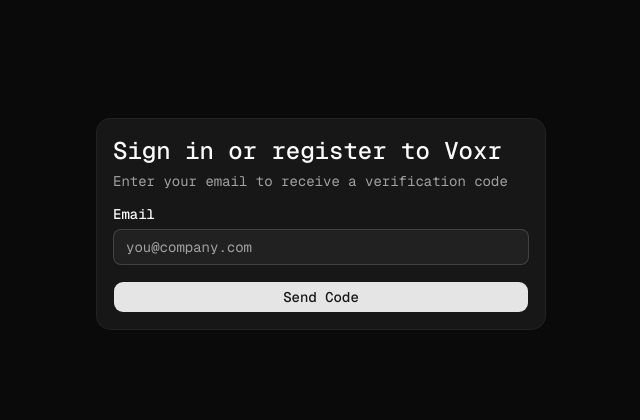
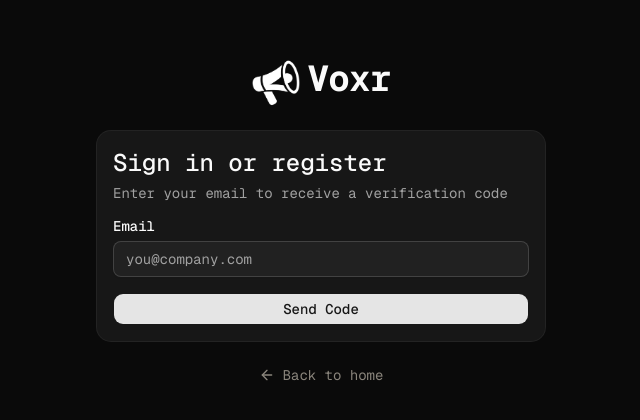
Before and after one commit to MarDi66/voxr, a Next.js app: page /en/auth in a window 1280 px wide. Shown: the part 176-596 px from the top of the page, without its empty margins (319-959 px from the left). Built offline with nearby package versions, Linux system fonts and the light colour scheme; no server answers.

Commit message:
feat(auth): enhance authentication page with branding and back navigation link; update translations

```diff
--- a/app/[locale]/auth/page.tsx
+++ b/app/[locale]/auth/page.tsx
@@ -2,6 +2,9 @@
 import { AuthForm } from "@/components/auth/auth-form";
 import { buildMetadata } from "@/lib/seo";
 import type { Locale } from "@/lib/i18n/config";
+import { Link } from "@/lib/i18n/navigation";
+import { ArrowLeft } from "lucide-react";
+import VoxrLogo from "@/components/common/logo";
 
 export async function generateMetadata({
   params,
@@ -27,9 +30,26 @@
   const { locale } = await params;
   setRequestLocale(locale);
 
+  const t = await getTranslations("auth");
+
   return (
     <div className="flex min-h-screen items-center justify-center px-4">
-      <AuthForm />
+      <div className="w-full max-w-md space-y-6">
+        <div className="flex justify-center gap-2">
+          <VoxrLogo className="h-12 w-12" />
+          <h2 className="text-4xl font-bold tracking-tight">
+            Voxr
+          </h2>
+        </div>
+        <AuthForm />
+        <Link
+          href="/"
+          className="inline-flex w-full justify-center items-center gap-2 text-sm text-[#8A857C] transition-colors hover:text-terracotta"
+        >
+          <ArrowLeft className="h-4 w-4" />
+          {t("backToHome")}
+        </Link>
+      </div>
     </div>
   );
 }
--- a/messages/en.json
+++ b/messages/en.json
@@ -49,7 +49,7 @@
     "label": "Language"
   },
   "auth": {
-    "signInTitle": "Sign in or register to Voxr",
+    "signInTitle": "Sign in or register",
     "signInDescription": "Enter your email to receive a verification code",
     "emailLabel": "Email",
     "emailPlaceholder": "you@company.com",
@@ -61,7 +61,8 @@
     "signedIn": "Signed in successfully",
     "verify": "Verify",
     "metaTitle": "Sign in",
-    "metaDescription": "Sign in to access your private Voxr workspace."
+    "metaDescription": "Sign in to access your private Voxr workspace.",
+    "backToHome": "Back to home"
   },
   "onboarding": {
     "create": "Create",
--- a/messages/fr.json
+++ b/messages/fr.json
@@ -49,7 +49,7 @@
     "label": "Langue"
   },
   "auth": {
-    "signInTitle": "Se connecter ou s'inscrire à Voxr",
+    "signInTitle": "Se connecter ou s'inscrire",
     "signInDescription": "Entrez votre email pour recevoir un code de vérification",
     "emailLabel": "Email",
     "emailPlaceholder": "vous@entreprise.com",
@@ -61,7 +61,8 @@
     "signedIn": "Connexion réussie",
     "verify": "Vérifier",
     "metaTitle": "Se connecter",
-    "metaDescription": "Connectez-vous pour accéder à votre espace de travail Voxr privé."
+    "metaDescription": "Connectez-vous pour accéder à votre espace de travail Voxr privé.",
+    "backToHome": "Retour à l'accueil"
   },
   "onboarding": {
     "create": "Créer",
```
